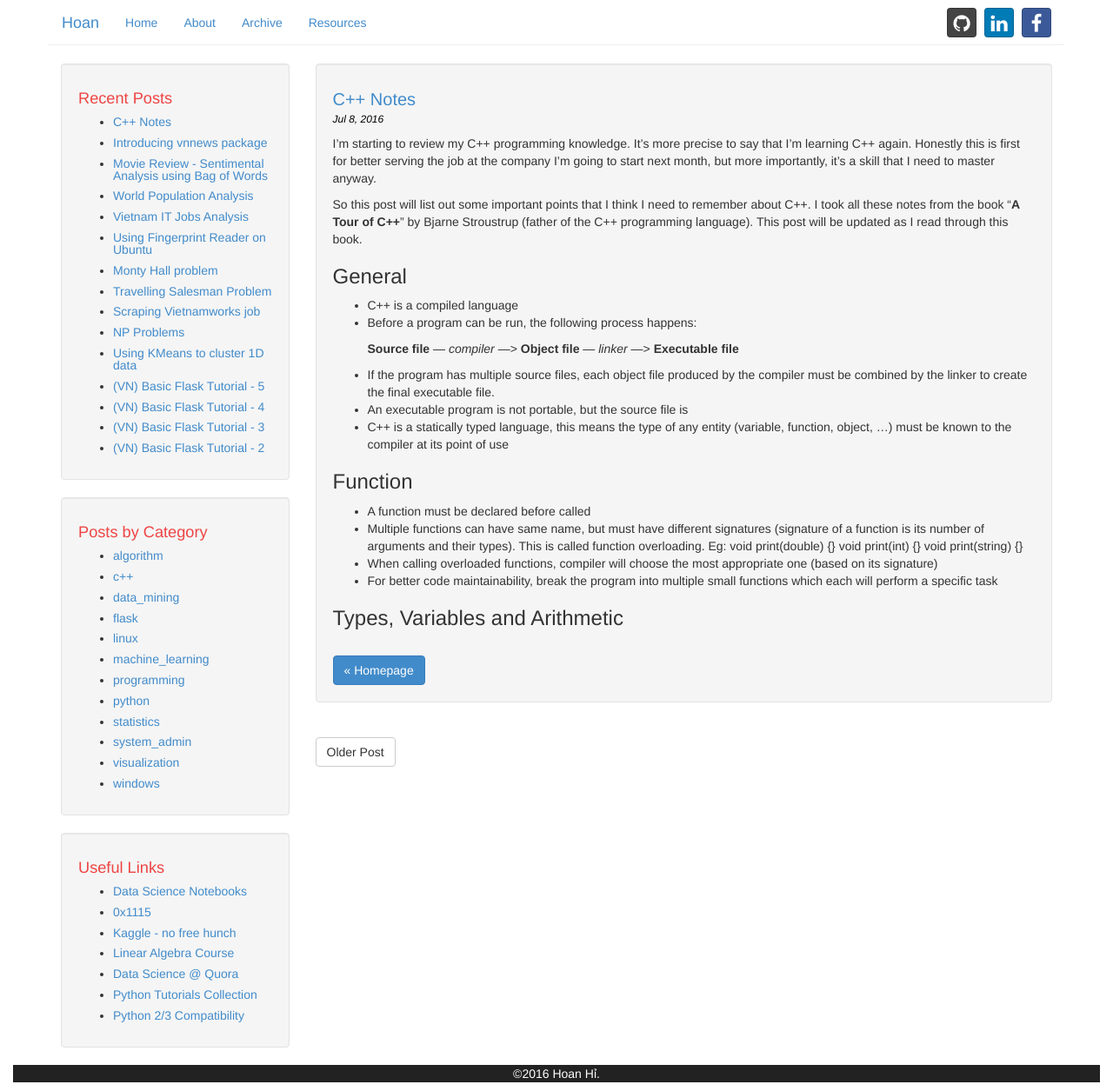
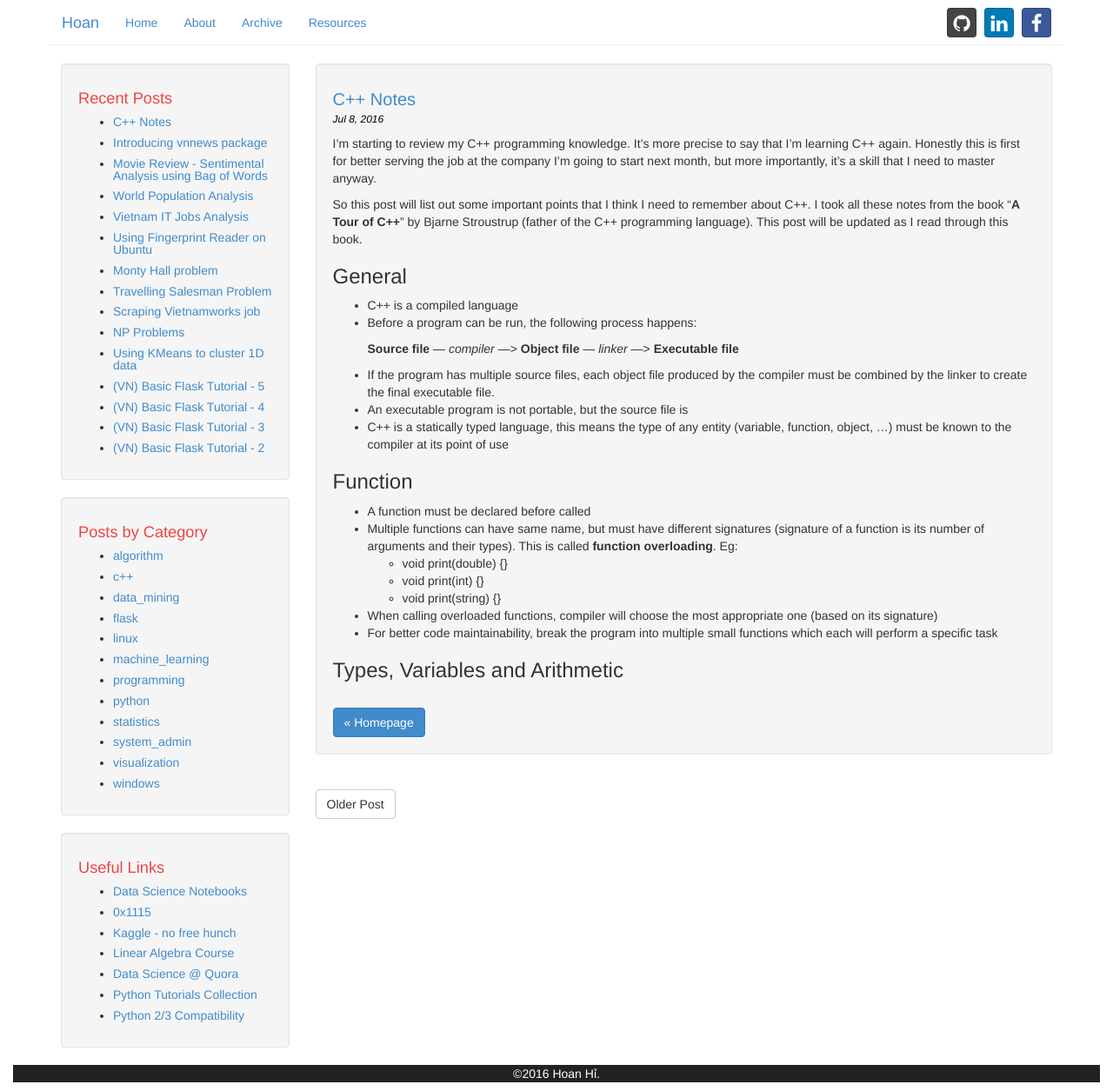
Before and after one commit to hoanvu/hoanvu.github.io, a Jekyll site: the page built from _posts/2016-07-09-c++-notes.md, in a window 1280 px wide. Shown: the whole page at 87% size. Built offline with Jekyll 4.4.1, drawn with Linux system fonts in a browser that asks for light colours.

```diff
--- a/_posts/2016-07-09-c++-notes.md
+++ b/_posts/2016-07-09-c++-notes.md
@@ -24,10 +24,11 @@ So this post will list out some important points that I think I need to remember
 ### Function
 
 - A function must be declared before called
-- Multiple functions can have same name, but must have different signatures (signature of a function is its number of arguments and their types). This is called function overloading. Eg:
-    void print(double) {}
-    void print(int) {}
-    void print(string) {}
+- Multiple functions can have same name, but must have different signatures (signature of a function is its number of arguments and their types). This is called **function overloading**. Eg:
+    - void print(double) {}
+    - void print(int) {}
+    - void print(string) {}
+
 - When calling overloaded functions, compiler will choose the most appropriate one (based on its signature)
 - For better code maintainability, break the program into multiple small functions which each will perform a specific task
 
```
